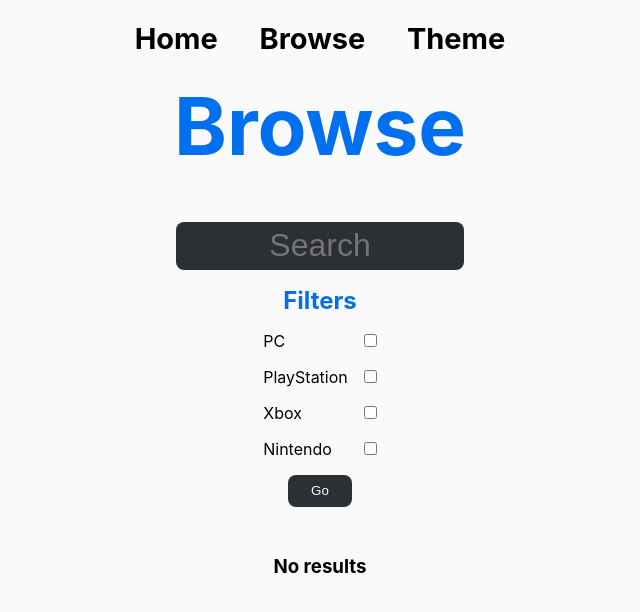
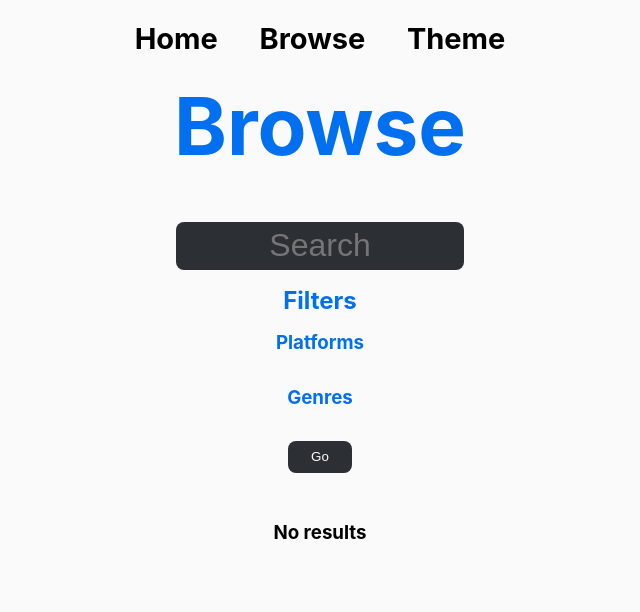
Before and after one commit to ShaumikRahman/next-games, a Next.js app: page /browse in a window 1280 px wide. Both pictures are taken after a click on the element "Filters". Shown: the top 612 px of the page, without its empty margins (320-960 px from the left). Built offline with nearby package versions, Linux system fonts and the light colour scheme.

Commit message:
refined accordion, added non functional genres

```diff
--- a/pages/browse.js
+++ b/pages/browse.js
@@ -9,6 +9,8 @@ export default function Browse() {
   //const isInitialMount = useRef(true);
   const router = useRouter();
   const platforms = useRef();
+  const genres = useRef();
+  const filters = useRef();
 
   const plats = [
     {
@@ -30,6 +32,89 @@ export default function Browse() {
       id: 7,
       name: "Nintendo",
       slug: "nintendo",
+    },
+  ];
+
+  const genresArray = [
+    {
+      id: 4,
+      name: "Action",
+      slug: "action",
+    },
+    {
+      id: 51,
+      name: "Indie",
+      slug: "indie",
+    },
+    {
+      id: 3,
+      name: "Adventure",
+      slug: "adventure",
+    },
+    {
+      id: 5,
+      name: "RPG",
+      slug: "role-playing-games-rpg",
+    },
+    {
+      id: 10,
+      name: "Strategy",
+      slug: "strategy",
+    },
+    {
+      id: 2,
+      name: "Shooter",
+      slug: "shooter",
+    },
+    {
+      id: 40,
+      name: "Casual",
+      slug: "casual",
+    },
+    {
+      id: 14,
+      name: "Simulation",
+      slug: "simulation",
+    },
+    {
+      id: 7,
+      name: "Puzzle",
+      slug: "puzzle",
+    },
+    {
+      id: 11,
+      name: "Arcade",
+      slug: "arcade",
+    },
+    {
+      id: 83,
+      name: "Platformer",
+      slug: "platformer",
+    },
+    {
+      id: 1,
+      name: "Racing",
+      slug: "racing",
+    },
+    {
+      id: 59,
+      name: "Massively Multiplayer",
+      slug: "massively-multiplayer",
+    },
+    {
+      id: 15,
+      name: "Sports",
+      slug: "sports",
+    },
+    {
+      id: 6,
+      name: "Fighting",
+      slug: "fighting",
+    },
+    {
+      id: 17,
+      name: "Card",
+      slug: "card",
     },
   ];
 
@@ -109,32 +194,64 @@ export default function Browse() {
         <div className="search">
           <input type="text" className={styles.query} placeholder="Search" />
         </div>
-        <div className={styles.filters}>
-          <h2
+        <h2
+          onClick={() => {
+            filters.current.classList.toggle("fade");
+          }}
+          className={styles.clickTitle}
+        >
+          Filters
+        </h2>
+        <div className={styles.filters} ref={filters} id="filters">
+          <h3
+            className={styles.clickTitle}
             onClick={() => {
               platforms.current.classList.toggle("fade");
-              //desc.current.classList.toggle("hide");
             }}
-            className={styles.summary}
           >
-            Filters
-          </h2>
+            Platforms
+          </h3>
+
           <div className={styles.platforms} ref={platforms} id="platforms">
             {plats.map((platform) => {
               return (
                 <div className={styles.platform} key={platform.id}>
-                  <label className={styles.label} htmlFor={platform.id}>{platform.name}</label>
+                  <label className={styles.label} htmlFor={platform.slug}>
+                    {platform.name}
+                  </label>
                   <input
                     type="checkbox"
                     name={platform.name}
-                    id={platform.id}
+                    id={platform.slug}
                   />
                 </div>
               );
             })}
           </div>
+          <h3
+            className={styles.clickTitle}
+            onClick={() => {
+              genres.current.classList.toggle("fade");
+            }}
+          >
+            Genres
+          </h3>
+          <div className={styles.genres} ref={genres} id="genres">
+            {genresArray.map((genre) => {
+              return (
+                <div className={styles.genre} key={genre.id}>
+                  <label className={styles.label} htmlFor={genre.slug}>
+                    {genre.name}
+                  </label>
+                  <input type="checkbox" name={genre.name} id={genre.slug} />
+                </div>
+              );
+            })}
+          </div>
         </div>
-        <input type="submit" value="Go" className={styles.submit} />
+        <div>
+          <input type="submit" value="Go" className={styles.submit} />
+        </div>
       </form>
       <div className={styles.games}>
         {games.length > 0 ? (
--- a/styles/Browse.module.scss
+++ b/styles/Browse.module.scss
@@ -36,31 +36,36 @@
   flex-direction: column;
   gap: 1rem;
   align-items: center;
-}
-
-.summary {
-  text-align: center;
-  color: #0070f0;
-  cursor: pointer;
-  transition: all 150ms ease-in-out;
-}
-
-.platforms {
-    display: flex;
-    flex-direction: column;
-    gap: 1rem;
-opacity: 0;
+  opacity: 0;
   max-height: 0px;
   transition-property: opacity, max-height;
   transition-duration: 250ms;
   transition-timing-function: ease-in-out;
 }
 
-.platform {
+.clickTitle {
+  text-align: center;
+  color: #0070f0;
+  cursor: pointer;
+  transition: all 150ms ease-in-out;
+  z-index: 9999;
+}
+
+.platforms, .genres {
+    display: flex;
+    flex-direction: column;
+    gap: .5rem;
+    opacity: 0;
+  max-height: 0px;
+  transition-property: opacity, max-height;
+  transition-duration: 250ms;
+  transition-timing-function: ease-in-out;
+}
+
+.platform, .genre {
   display: flex;
   align-items: center;
   justify-content: space-between;
-  cursor: pointer;
   gap: 1rem;
 
 
--- a/styles/globals.scss
+++ b/styles/globals.scss
@@ -68,7 +68,7 @@ a {
   transform: scale(0);
 }
 
-p.fade, #platforms.fade {
+p.fade, #filters.fade, #platforms.fade, #genres.fade {
   opacity: 1;
   max-height: 100rem;
   transition-property: opacity, max-height;
```
